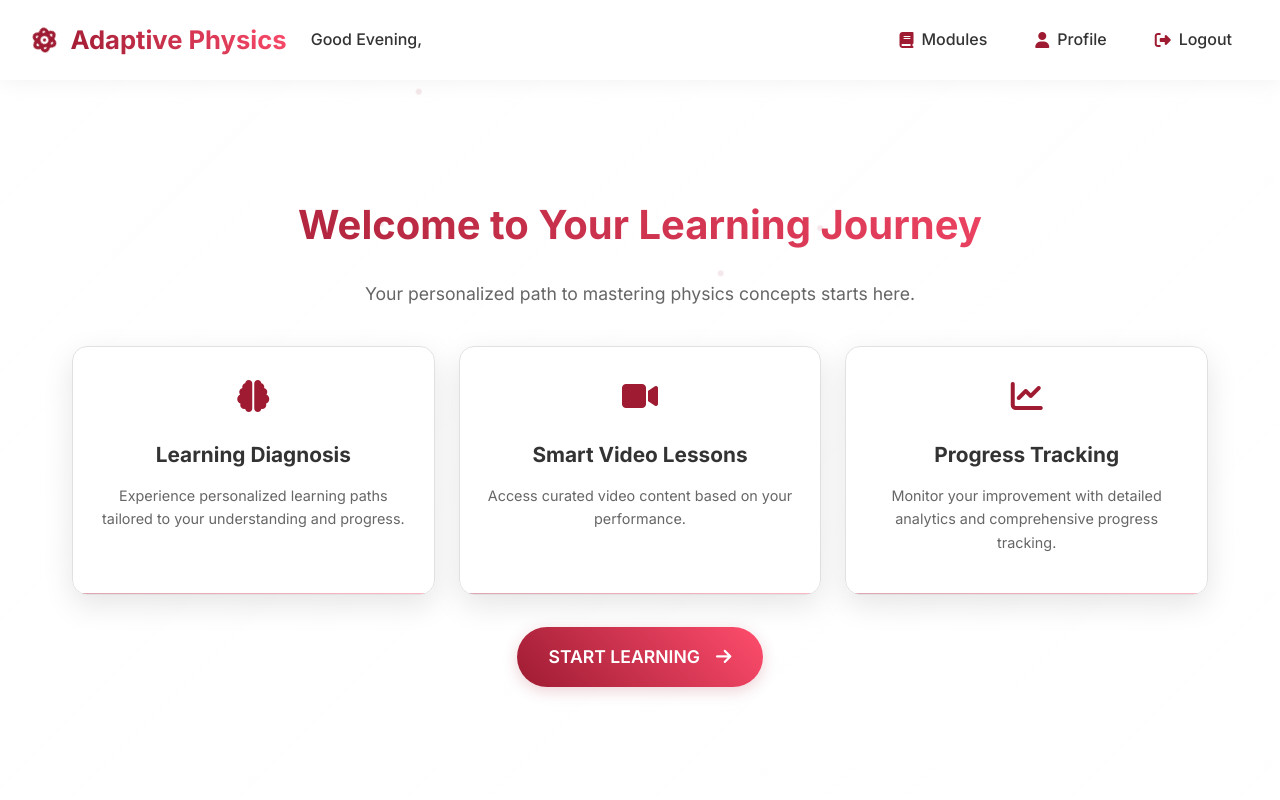
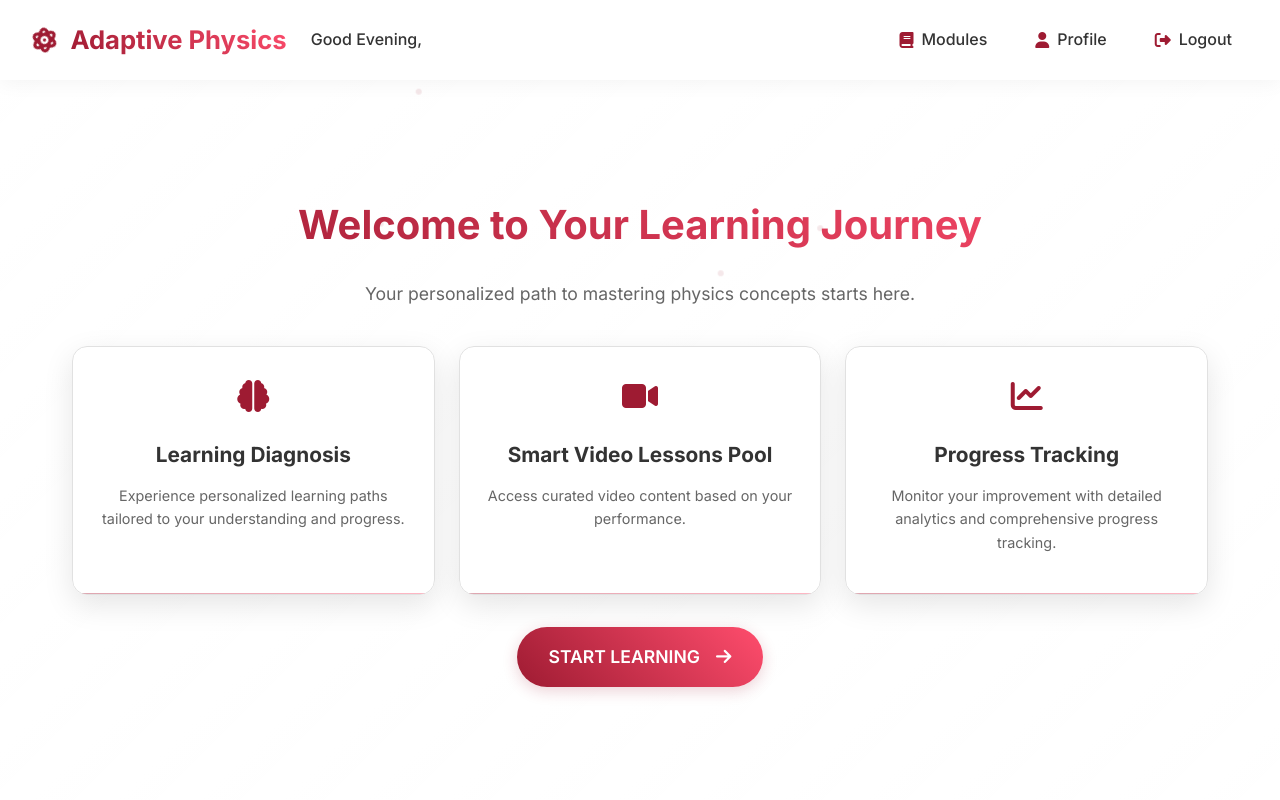
Before and after one commit to YizhuGao/adaptive_learning_webapp, a Django app: template adaptive_learning/my_app/templates/my_app/home.html in a window 1280 px wide. Run offline with Django 3.2, Linux system fonts and the light colour scheme; the template is opened without the code that fills it, so the values that code supplies are empty.

Commit message:
Minor Change of Pool

```diff
--- a/adaptive_learning/my_app/templates/my_app/home.html
+++ b/adaptive_learning/my_app/templates/my_app/home.html
@@ -103,7 +103,7 @@
                         <div class="feature-icon">
                             <i class="fas fa-video"></i>
                         </div>
-                        <h3>Smart Video Lessons</h3>
+                        <h3>Smart Video Lessons Pool</h3>
                         <p>Access curated video content based on your performance.</p>
                         <div class="feature-hover">
                             <i class="fas fa-play-circle glow"></i>
```
